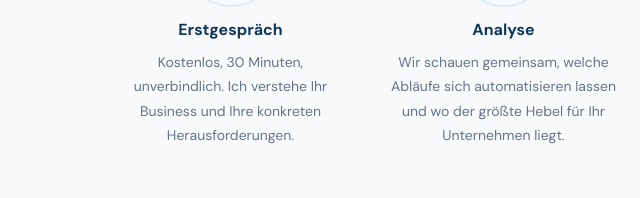
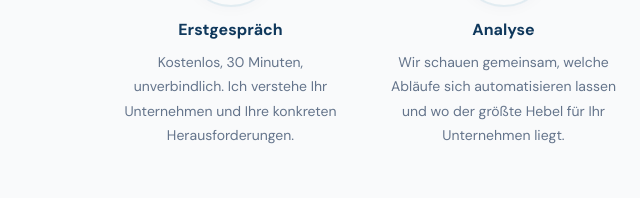
Before and after one commit to kirllshf-bit/wattclever-website, a plain HTML site: page index.html in a window 1280 px wide. Shown: the part 4133-4331 px from the top of the page, 0-640 px from the left. Drawn offline with Linux system fonts and the light colour scheme.

Commit message:
Fix: Business → Unternehmen in Prozess-Sektion

```diff
--- a/index.html
+++ b/index.html
@@ -1057,7 +1057,7 @@
       <div class="process-step fade-up">
         <div class="step-number">1</div>
         <h3>Erstgespräch</h3>
-        <p>Kostenlos, 30 Minuten, unverbindlich. Ich verstehe Ihr Business und Ihre konkreten Herausforderungen.</p>
+        <p>Kostenlos, 30 Minuten, unverbindlich. Ich verstehe Ihr Unternehmen und Ihre konkreten Herausforderungen.</p>
       </div>
 
       <div class="process-step fade-up">
```
Also changed, not shown: site/index.html (+1 -1 lines).
